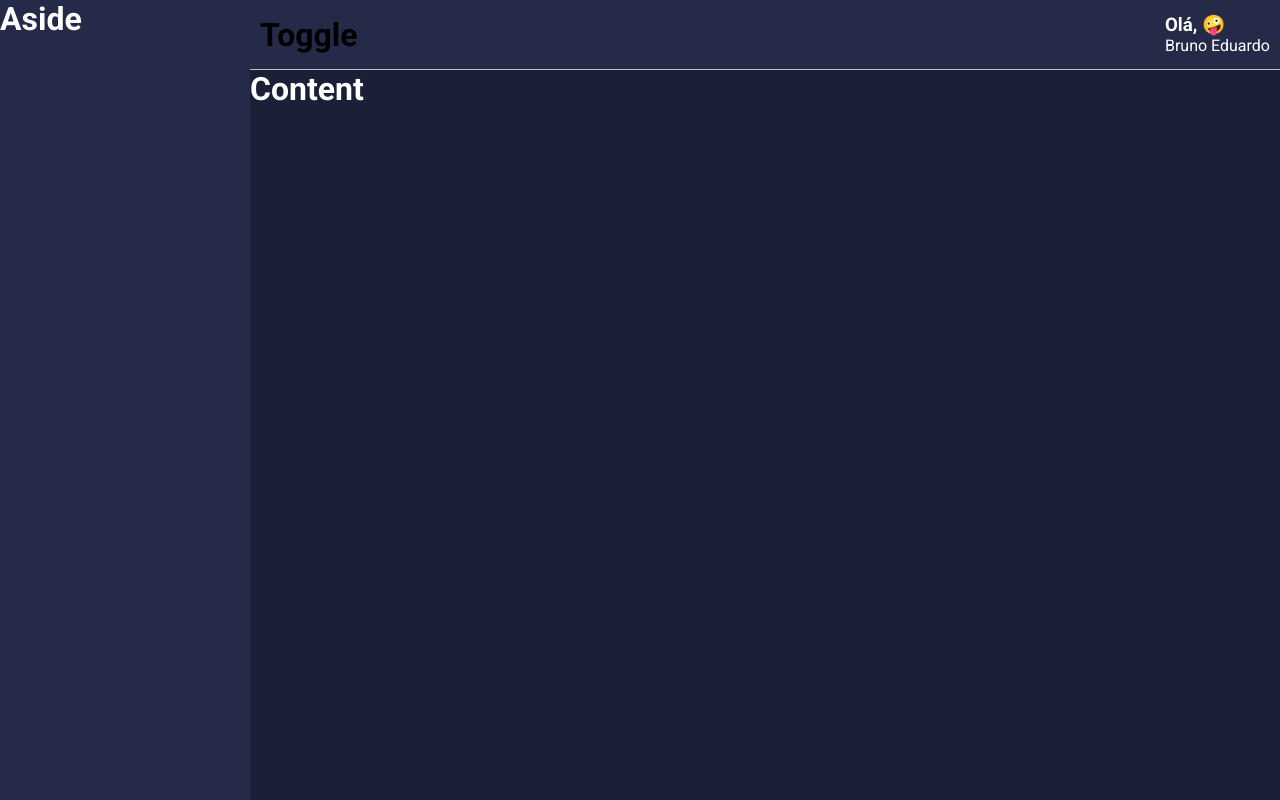
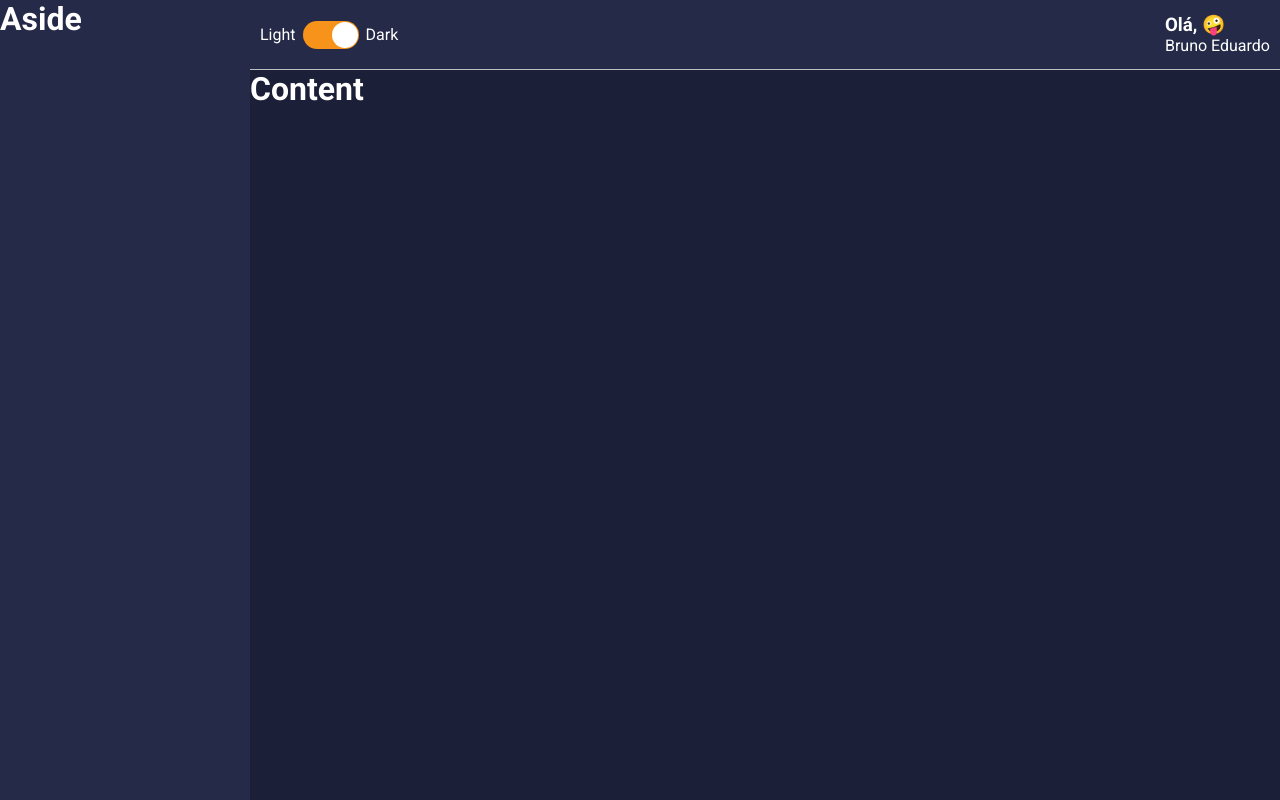
Before and after one commit to brunoemferreira/udemy-react-typescript-desenvolvendo-um-dashboard, a React (Create React App) app in the folder minha-carteira/: page /dashboard in a window 1280 px wide. Built offline with nearby package versions, Linux system fonts and the light colour scheme.

Commit message:
Creating Toggle Component

```diff
--- a/minha-carteira/package.json
+++ b/minha-carteira/package.json
@@ -13,6 +13,7 @@
     "react": "^17.0.1",
     "react-dom": "^17.0.1",
     "react-scripts": "4.0.3",
+    "react-switch": "^6.0.0",
     "styled-components": "^5.2.1",
     "typescript": "^4.1.2",
     "web-vitals": "^1.0.1"
--- a/minha-carteira/src/components/MainHeader/index.tsx
+++ b/minha-carteira/src/components/MainHeader/index.tsx
@@ -8,6 +8,7 @@
 } from './styles';
 
 import emojis from '../../utils/emojis';
+import Toggle from '../Toggle';
 
 const MainHeader: React.FC = () => {
   const emoji = useMemo(() => {
@@ -17,7 +18,7 @@
 
   return (
     <Container>
-      <h1>Toggle</h1>
+      <Toggle />
       <Profile>
         <Welcome>Olá, {emoji}</Welcome>
         <UserName>Bruno Eduardo </UserName>
--- /dev/null
+++ b/minha-carteira/src/components/Toggle/index.tsx
@@ -0,0 +1,18 @@
+import React from 'react';
+
+import { Container, ToggleLabel, ToggleSelector } from './styles';
+
+const Toggle: React.FC = () => (
+  <Container>
+    <ToggleLabel>Light</ToggleLabel>
+    <ToggleSelector
+      checked
+      uncheckedIcon={false}
+      checkedIcon={false}
+      onChange={() => console.log('mudou')}
+    />
+    <ToggleLabel>Dark</ToggleLabel>
+  </Container>
+);
+
+export default Toggle;
--- /dev/null
+++ b/minha-carteira/src/components/Toggle/styles.ts
@@ -0,0 +1,20 @@
+import styled from 'styled-components';
+import Switch, { ReactSwitchProps } from 'react-switch';
+
+export const Container = styled.div`
+  display: flex;
+  align-items: center;
+`;
+
+export const ToggleLabel = styled.span`
+  color: ${props => props.theme.colors.white};
+`;
+
+export const ToggleSelector = styled(Switch).attrs<ReactSwitchProps>(
+  ({theme}) => ({
+     onColor: theme.colors.info,
+     offColor: theme.colors.warning
+  })
+)<ReactSwitchProps>`
+  margin: 0 7px;
+`;
```
Also changed, not shown: 1 other file (tests, documents, lock files or other folders).
